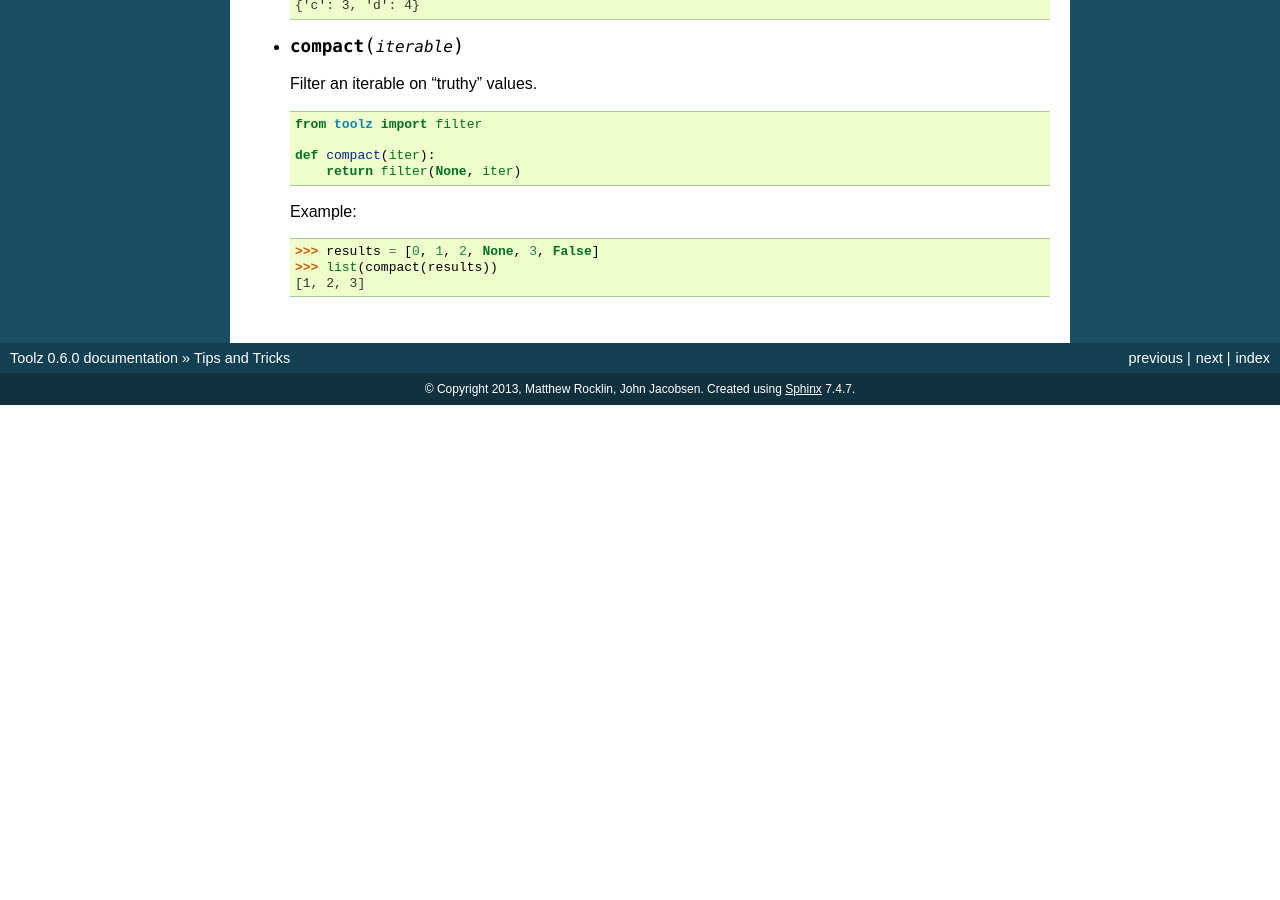
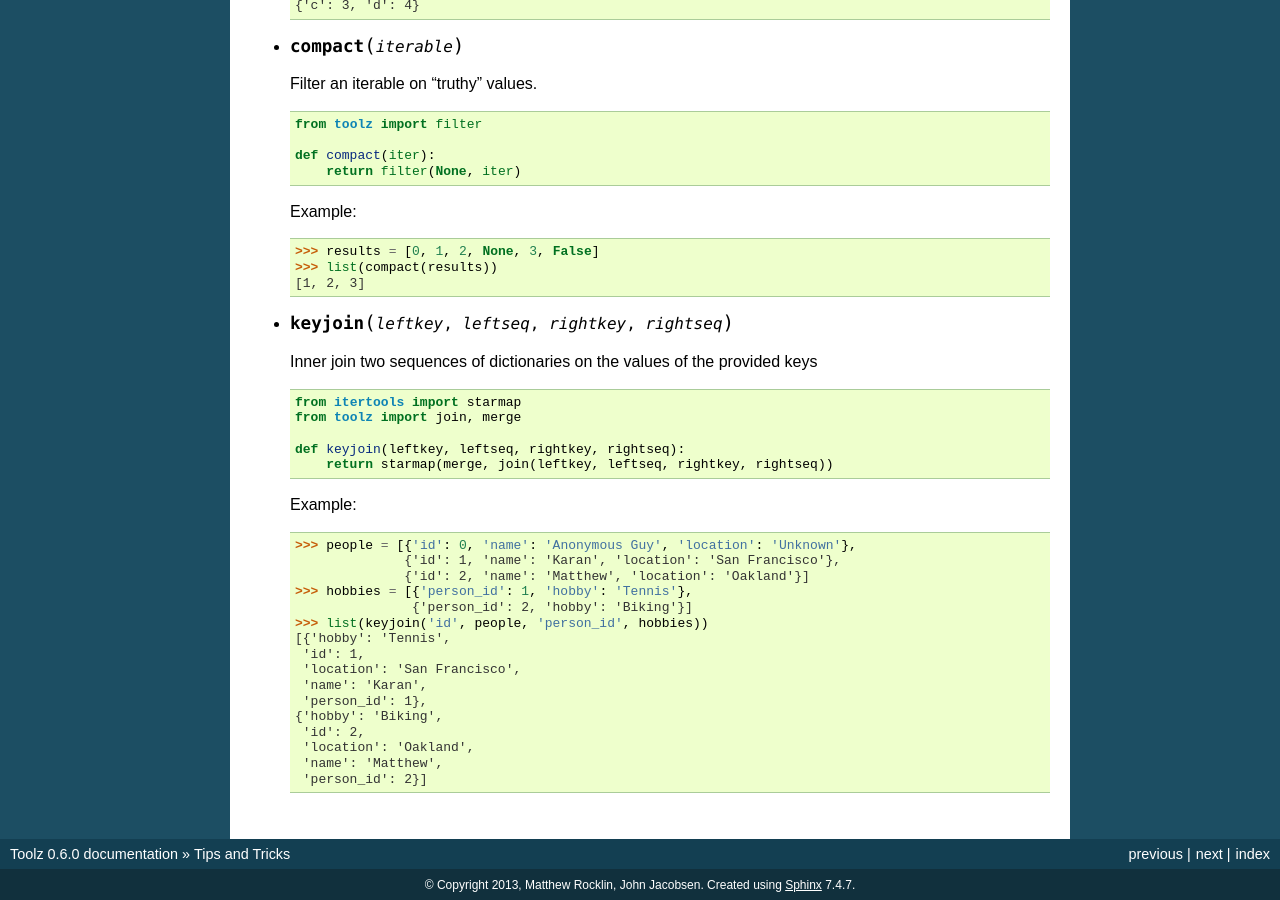
Before and after one commit to pytoolz/toolz, a Sphinx documentation site: the page built from doc/source/tips-and-tricks.rst, in a window 1280 px wide and 900 px high, scrolled down 669 px. Built offline with Sphinx 7.4.7, drawn with Linux system fonts in a browser that asks for light colours; the version number is read from the project's files by our own code; before the commit the page ends 1074 px from its top, so only the background shows below that.

Commit message:
add keyjoin to tips and tricks

```diff
--- a/doc/source/tips-and-tricks.rst
+++ b/doc/source/tips-and-tricks.rst
@@ -63,3 +63,35 @@ a few of these recipes.
     >>> results = [0, 1, 2, None, 3, False]
     >>> list(compact(results))
     [1, 2, 3]
+
+* .. function:: keyjoin(leftkey, leftseq, rightkey, rightseq)
+
+  Inner join two sequences of dictionaries on the values of the provided keys
+
+  ::
+
+    from itertools import starmap
+    from toolz import join, merge
+
+    def keyjoin(leftkey, leftseq, rightkey, rightseq):
+        return starmap(merge, join(leftkey, leftseq, rightkey, rightseq))
+
+
+  Example:
+
+   >>> people = [{'id': 0, 'name': 'Anonymous Guy', 'location': 'Unknown'},
+                 {'id': 1, 'name': 'Karan', 'location': 'San Francisco'},
+                 {'id': 2, 'name': 'Matthew', 'location': 'Oakland'}]
+   >>> hobbies = [{'person_id': 1, 'hobby': 'Tennis'},
+                  {'person_id': 2, 'hobby': 'Biking'}]
+   >>> list(keyjoin('id', people, 'person_id', hobbies))
+   [{'hobby': 'Tennis',
+    'id': 1,
+    'location': 'San Francisco',
+    'name': 'Karan',
+    'person_id': 1},
+   {'hobby': 'Biking',
+    'id': 2,
+    'location': 'Oakland',
+    'name': 'Matthew',
+    'person_id': 2}]
```
